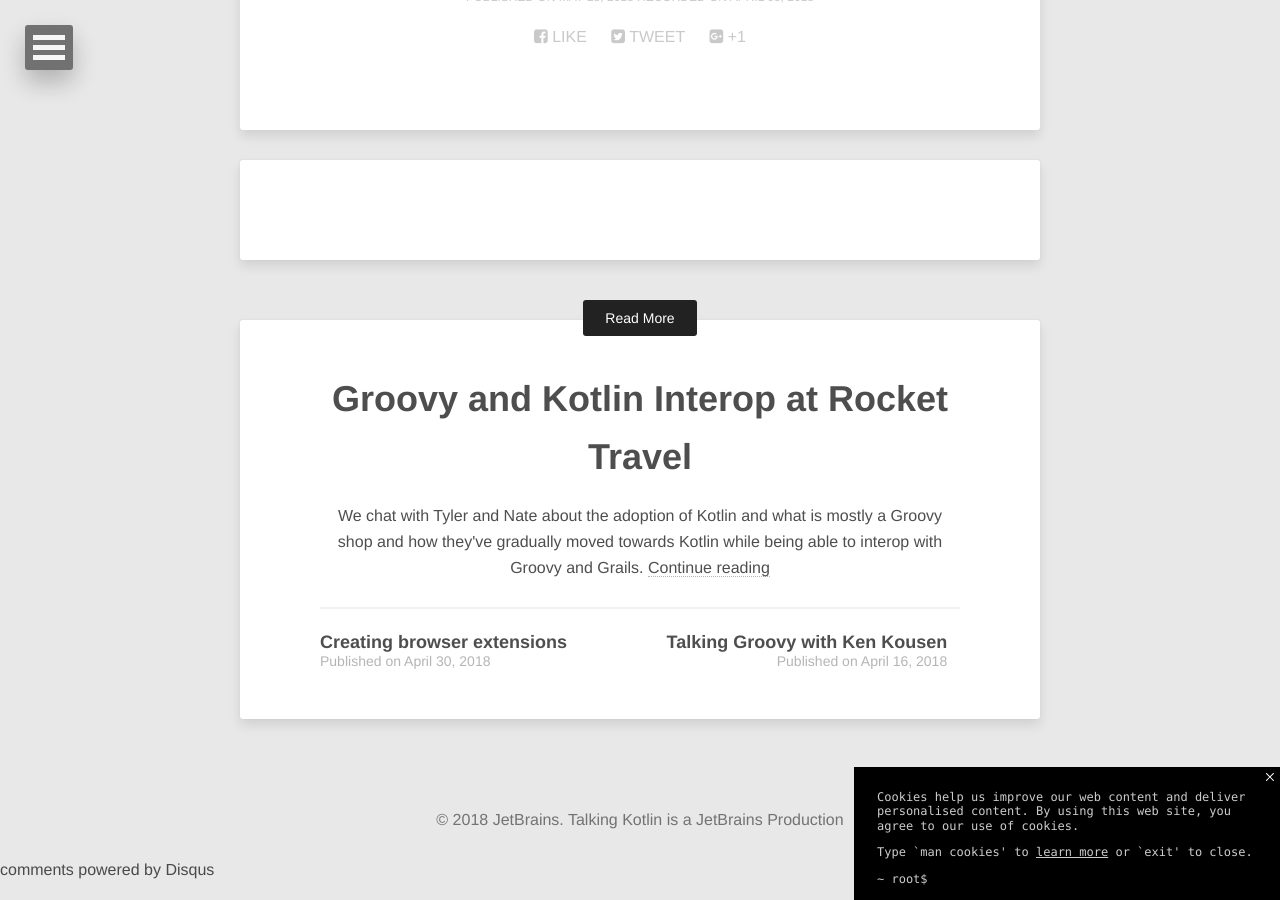
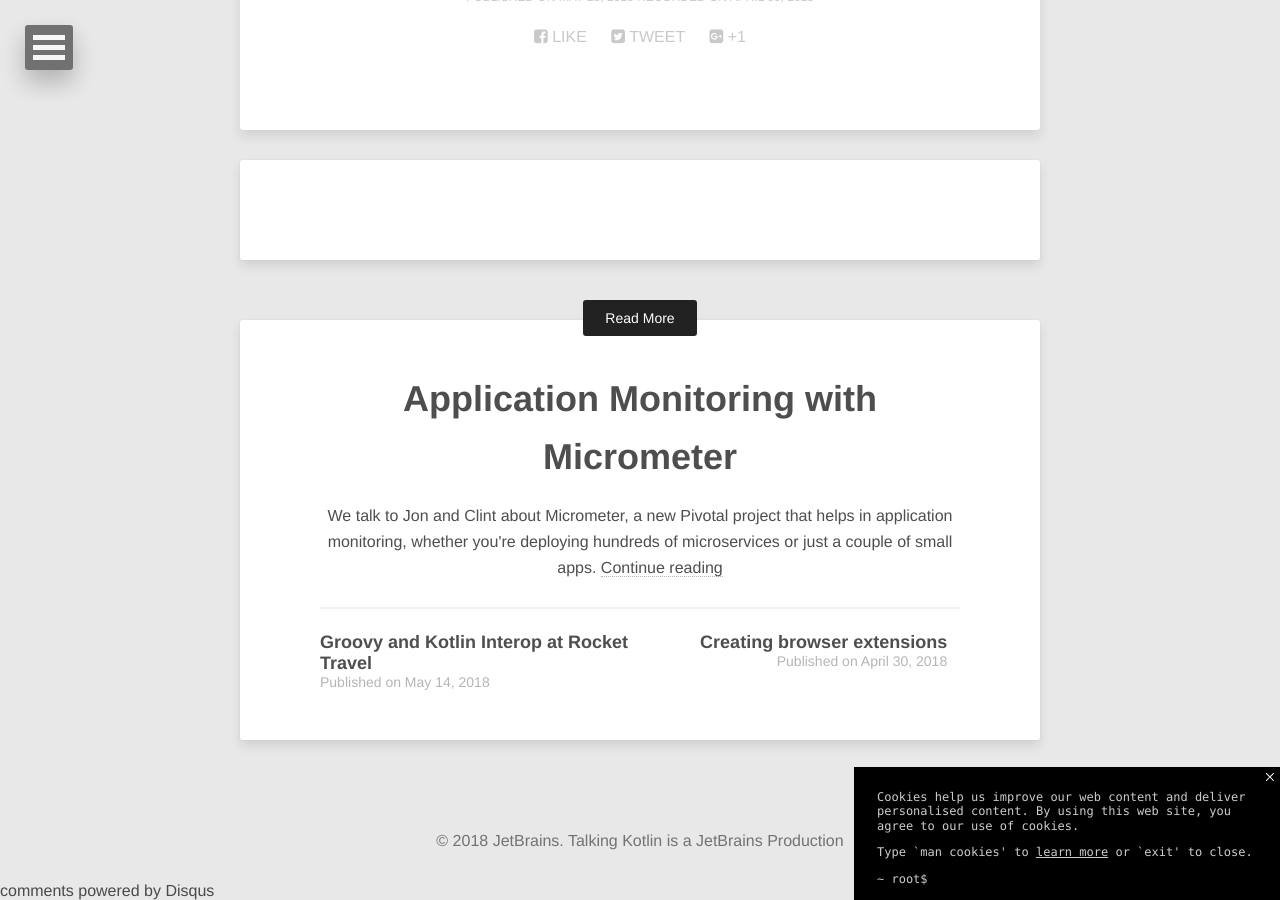
Before and after one commit to talkingkotlin/website, a Jekyll site: the page built from _posts/2018-05-28-kotlin-native-with-nikolay-igotti.md, in a window 1280 px wide and 900 px high, scrolled down 1394 px. Built offline with Jekyll 4.4.1, drawn with Linux system fonts in a browser that asks for light colours; nearby versions of some CDN libraries; comment, search, counter and statistics services are not loaded; some of the changed text lies outside the part shown.

Commit message:
Episode 35 - Application monitoring with Micrometer

```diff
--- /dev/null
+++ b/_posts/2018-06-14-application-monitoring-with-micrometer.md
@@ -0,0 +1,22 @@
+---
+layout: post
+title: "Application Monitoring with Micrometer"
+guest:  Jon Schneider and Clint Checketts
+recorded: 2018-04-04
+published: 2018-06-14
+trackid: 457676697
+length: "36:08"
+length_rounded: "36 mins"
+tags: [Jon Schneider, Clint Checketts]
+image: micrometer.png
+description: "We talk to Jon and Clint about Micrometer, a new Pivotal project that helps in application monitoring, whether you're deploying hundreds of microservices or just a couple of small apps."
+bio: "See Twitter links for more info."
+
+notes:
+    - text: Micrometer
+      link: https://micrometer.io/
+    - text: Jon Schneider on Twitter
+      link: https://twitter.com/jon_k_schneider
+    - text: Clint Checketts on Twitter
+      link: https://twitter.com/checketts
+---
```
Also changed, not shown: _posts/2018-05-28-kotlin-native-with-nikolay-igotti.md (+1 -1 lines), images/episodes/micrometer.png (added), images/episodes/micrometer.svg (added).
